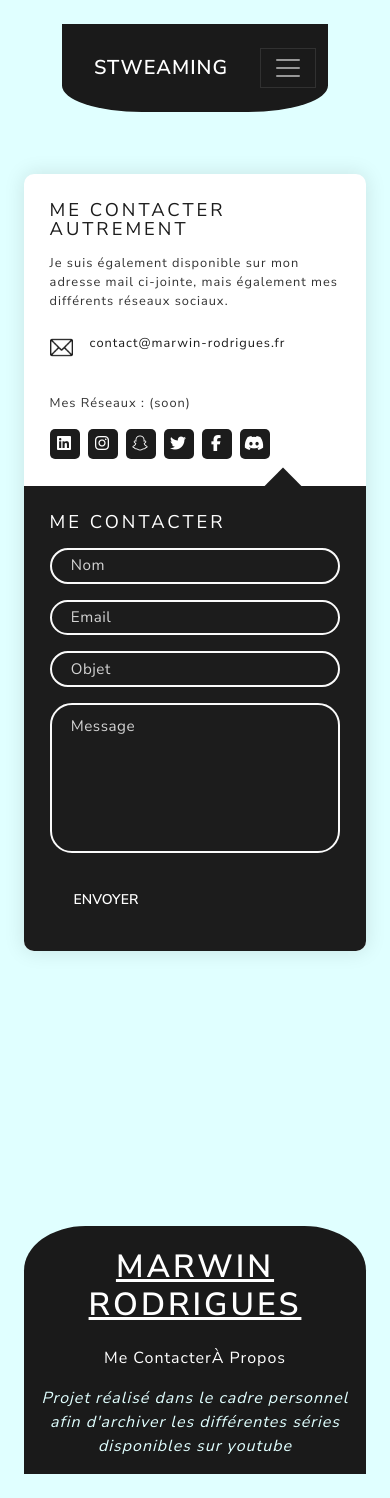
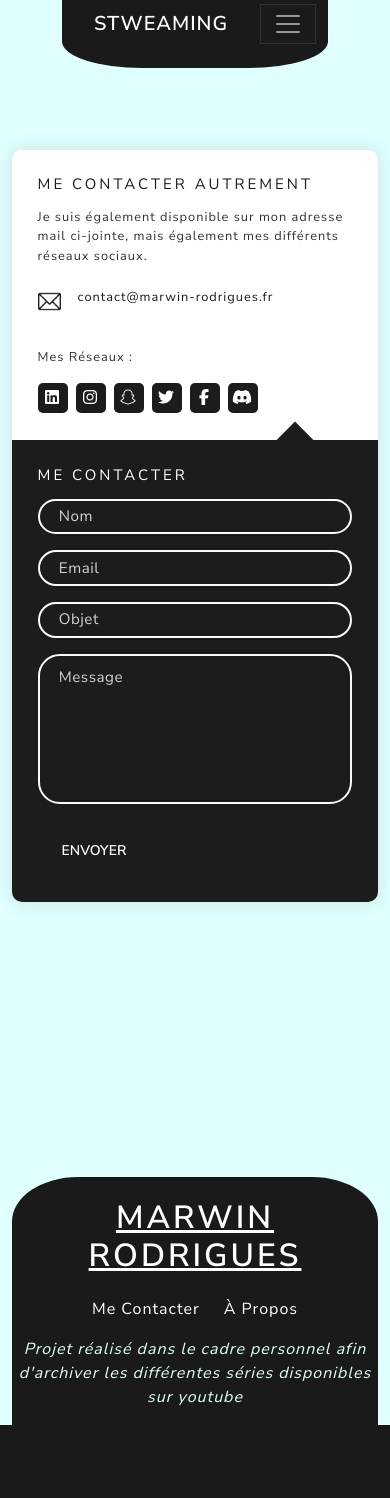
Before and after one commit to Marwin-Rdgs/Stweaming, a PHP site: page /contact.php in a window 390 px wide. After the commit the page ends 1425 px from the top, so only its background shows below. Run offline with PHP 8.4, Linux system fonts and the light colour scheme; some libraries are stand-ins or nearby versions.

Commit message:
Amélioration Header & Footer

```diff
--- a/contact.php
+++ b/contact.php
@@ -27,7 +27,7 @@
 
       <div class="form">
         <div class="contact-info">
-          <h3 class="title">Me Contacter autrement</h3>
+          <h3 class="contact_title">Me Contacter autrement</h3>
           <p class="text">
             Je suis également disponible sur mon adresse mail ci-jointe, mais également mes différents réseaux sociaux.
           </p>
@@ -44,7 +44,7 @@
           </div>
 
           <div class="social-media">
-            <p>Mes Réseaux : (soon)</p>
+            <p>Mes Réseaux :</p>
             <div class="social-icons">
               <a href="https://www.linkedin.com/in/marwin-rodrigues/" target="_blank">
                 <i class="fab fa-linkedin"></i>
@@ -71,7 +71,7 @@
         <div class="contact-form">
 
           <form action="index.html" autocomplete="off">
-            <h3 class="title">Me Contacter</h3>
+            <h3 class="contact_title">Me Contacter</h3>
             <div class="input-container">
               <input type="text" name="name" class="input" placeholder="Nom"/>
               <span>Nom</span>
--- a/src/css/layouts/footer.css
+++ b/src/css/layouts/footer.css
@@ -3,6 +3,7 @@ footer {
     border-top-left-radius: 18%;
     border-top-right-radius: 18%;
     margin-top: 275px;
+    margin-bottom: -25px;
 }
 
 .footer__name {
--- a/src/css/layouts/header.css
+++ b/src/css/layouts/header.css
@@ -9,6 +9,7 @@ header {
     border-bottom-right-radius: 30%;
     position: fixed;
     z-index: 999999999999;
+    margin-top: -20px;
 }
 
 .header__title {
--- a/src/css/pages/contact.css
+++ b/src/css/pages/contact.css
@@ -38,7 +38,7 @@ form {
   position: relative;
 }
 
-.title {
+.contact_title {
   color: #fff;
   font-weight: 500;
   font-size: 1.5rem;
@@ -162,7 +162,7 @@ textarea.input {
   position: relative;
 }
 
-.contact-info .title {
+.contact-info .contact_title {
   color: #1c1c1c;
 }
 
@@ -267,11 +267,6 @@ textarea.input {
   }
 }
 
-@media (max-width: 480px) {
-  .container {
-    padding: 1.5rem;
-  }
-
   .contact-info:before {
     display: none;
   }
@@ -291,8 +286,8 @@ textarea.input {
     font-size: 0.8rem;
   }
 
-  .title {
-    font-size: 1.15rem;
+  .contact_title {
+    font-size: 15px;
   }
 
   .social-icons a {
@@ -312,7 +307,7 @@ textarea.input {
   .contact_btn {
     padding: 0.45rem 1.2rem;
   }
-}
+
 
 input::placeholder, textarea::placeholder {
     color: lightgray;
```
